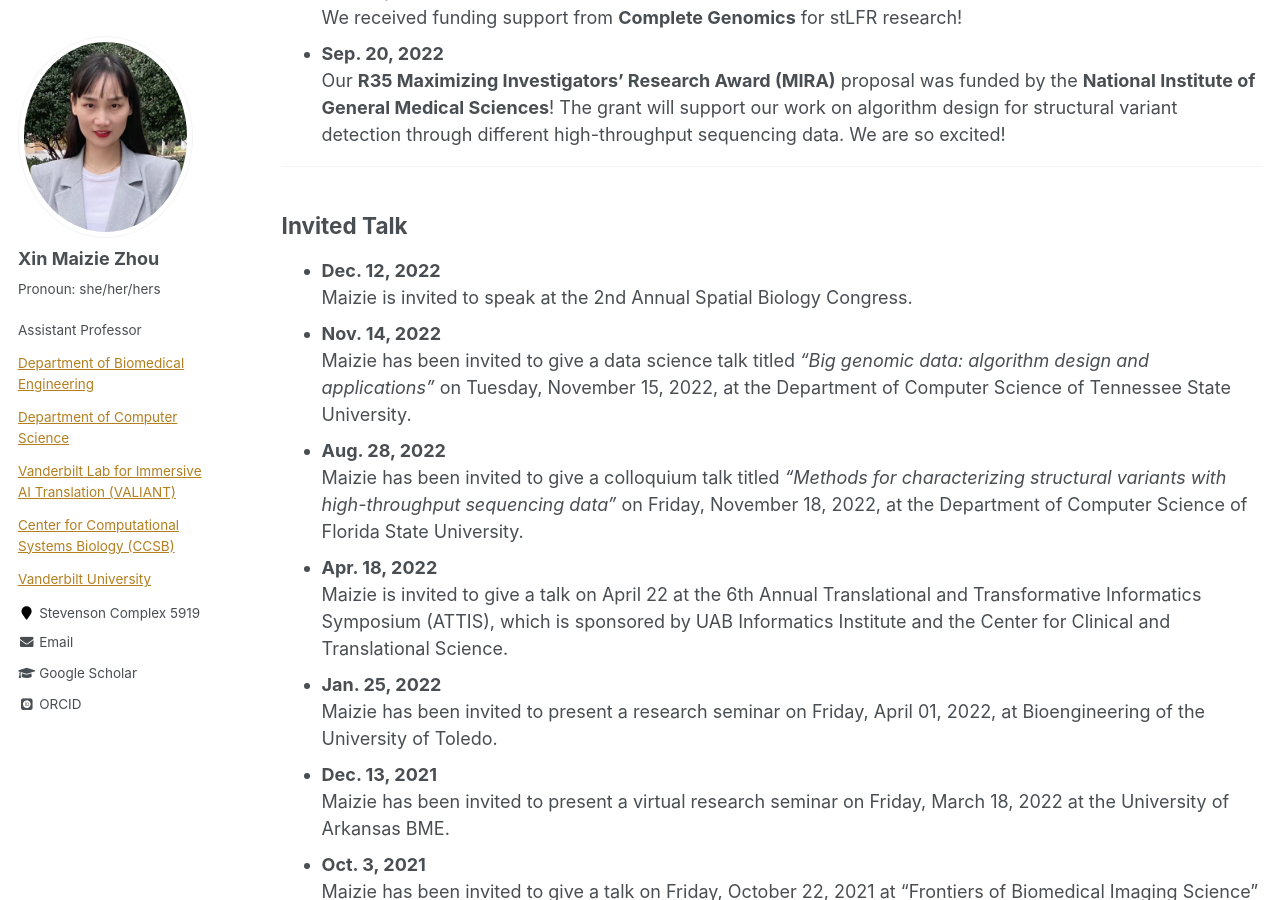
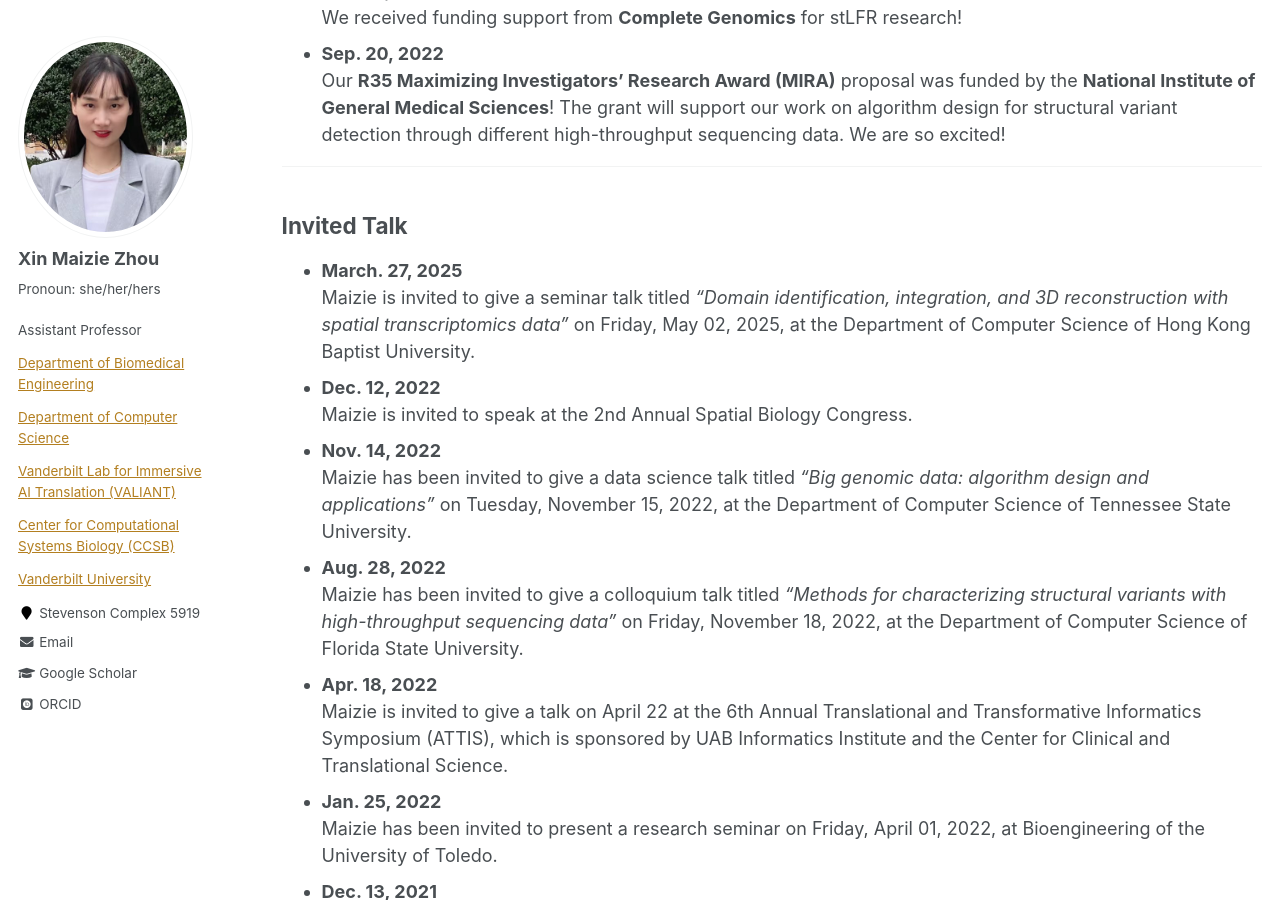
Before and after one commit to maiziezhoulab/Maiziezhoulab.github.io, a Jekyll site: the page built from _pages/LabNews.md, in a window 1280 px wide and 900 px high, scrolled down 1890 px. Built offline with Jekyll 4.4.1, drawn with Linux system fonts in a browser that asks for light colours; some web fonts are replaced.

Commit message:
Update LabNews.md

```diff
--- a/_pages/LabNews.md
+++ b/_pages/LabNews.md
@@ -66,7 +66,9 @@ author_profile: true
 
 
 ## Invited Talk
-
+- **March. 27, 2025**
+  Maizie is invited to give a seminar talk titled *“Domain identification, integration, and 3D reconstruction with spatial
+transcriptomics data”* on Friday, May 02, 2025, at the Department of Computer Science of Hong Kong Baptist University.
 - **Dec. 12, 2022**
   Maizie is invited to speak at the 2nd Annual Spatial Biology Congress.
 - **Nov. 14, 2022**
```
